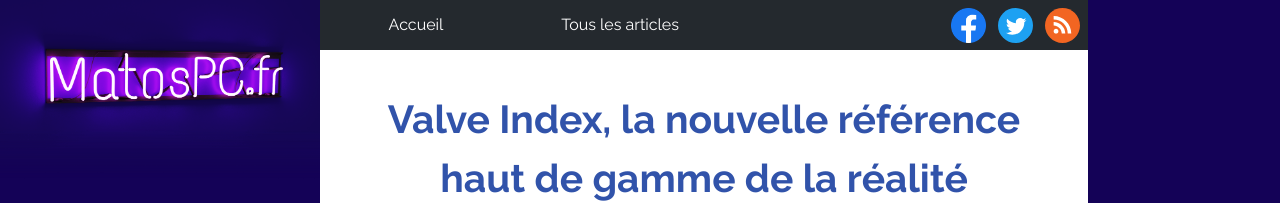
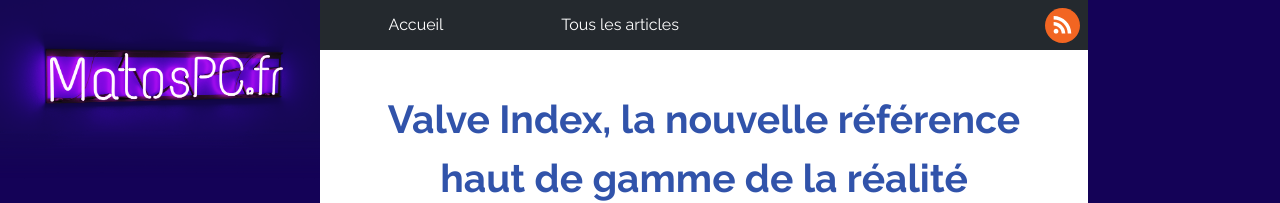
Before and after one commit to matospc/matospc.github.io, a Jekyll site: the page built from index.html, in a window 1280 px wide. Shown: the top 203 px of the page. Built offline with Jekyll 4.4.1, drawn with Linux system fonts in a browser that asks for light colours.

Commit message:
Remove Facebook and Twitter links.

```diff
--- a/assets/css/style.scss
+++ b/assets/css/style.scss
@@ -72,10 +72,12 @@ body {
         padding: 0;
 
         &#twitter {
+          display: none;
           background-image: url("/assets/images/icons/twitter.svg");
         }
 
         &#facebook {
+          display: none;
           background-image: url("/assets/images/icons/facebook.png");
         }
 
@@ -321,9 +323,6 @@ code {
       padding: 5px;
       margin-bottom: 70vw;
 
-      article.post {
-      }
-
       h1 {
         font-size: 25px;
         text-align: center;
```
